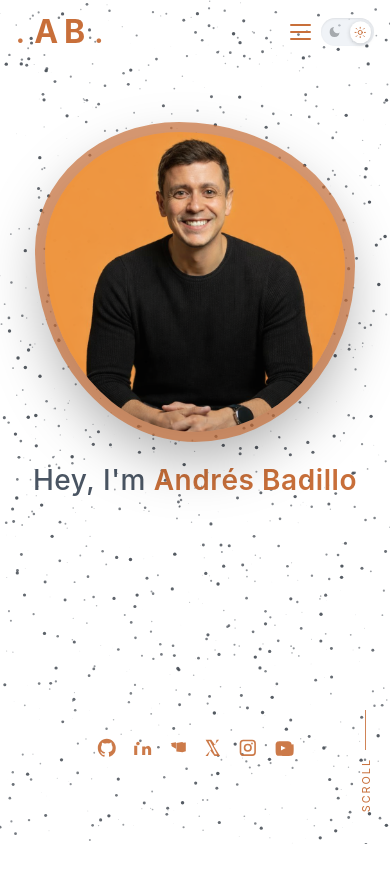
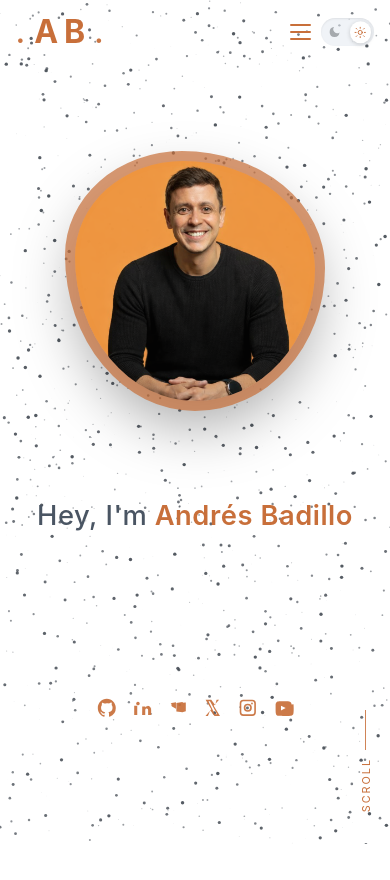
Before and after one commit to andresbadillo/andresbadillo.co, a React (Vite) app: page / in a window 390 px wide. Shown: the top 880 px of the page. Built offline with nearby package versions, Linux system fonts and the light colour scheme.

Commit message:
Cambios en responsive y fondo del hero

```diff
--- a/index.html
+++ b/index.html
@@ -4,16 +4,16 @@
     <meta charset="UTF-8" />
     <meta name="viewport" content="width=device-width, initial-scale=1.0" />
 
-    <title>Portfolio minimalista — Demo</title>
+    <title>Andres Badillo</title>
     <meta
       name="description"
-      content="Sitio tipo portfolio minimalista con animaciones y arte generativo (demo)."
+      content="Portfolio de Andres Badillo."
     />
 
-    <meta property="og:title" content="Portfolio minimalista — Demo" />
+    <meta property="og:title" content="Portfolio de Andres Badillo" />
     <meta
       property="og:description"
-      content="Demo inspirada en un portfolio minimalista con arte generativo."
+      content="Portfolio de Andres Badillo"
     />
     <meta property="og:type" content="website" />
 
--- a/src/pages/Home/HomePage.module.scss
+++ b/src/pages/Home/HomePage.module.scss
@@ -354,3 +354,24 @@
     right: 1rem;
   }
 }
+
+@media (max-width: 425px) {
+  .heroContent {
+    gap: 1.35rem;
+    padding-top: 2.35rem;
+  }
+
+  .avatarWrap {
+    max-width: 240px;
+  }
+
+  .intro h1 {
+    font-size: clamp(1.4rem, 7vw, 1.72rem);
+    margin-bottom: 0.65rem;
+  }
+
+  .bio {
+    font-size: 1rem;
+    line-height: 1.55;
+  }
+}
--- a/src/styles/theme.scss
+++ b/src/styles/theme.scss
@@ -28,7 +28,7 @@
   --border: #2b3441;
   --accent: #f2a36b;
   --shadow: 0 12px 28px rgba(0, 0, 0, 0.25);
-  --home-hero-bg: #0f1115;
+  --home-hero-bg: #1a1a1a;
   --home-hero-fg: #e2e4e8;
   --home-hero-muted: #9ea5af;
   --home-hero-greet: #b8bec7;
```
